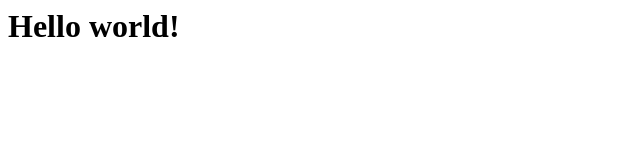
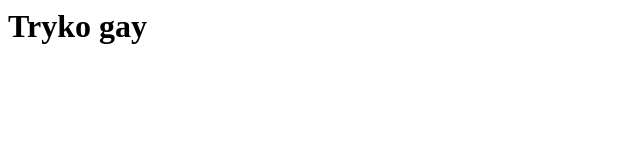
Before and after one commit to RikyPy/rikycraft.github.io, a plain HTML site: page index.html in a window 1280 px wide. Shown: the whole page, without its empty margins (0-640 px from the left). Drawn offline with Linux system fonts and the light colour scheme.

Commit message:
Update index.html

```diff
--- a/index.html
+++ b/index.html
@@ -1 +1 @@
-<h1> Hello world! </h1>
+<h1>Tryko gay</h1>
```
